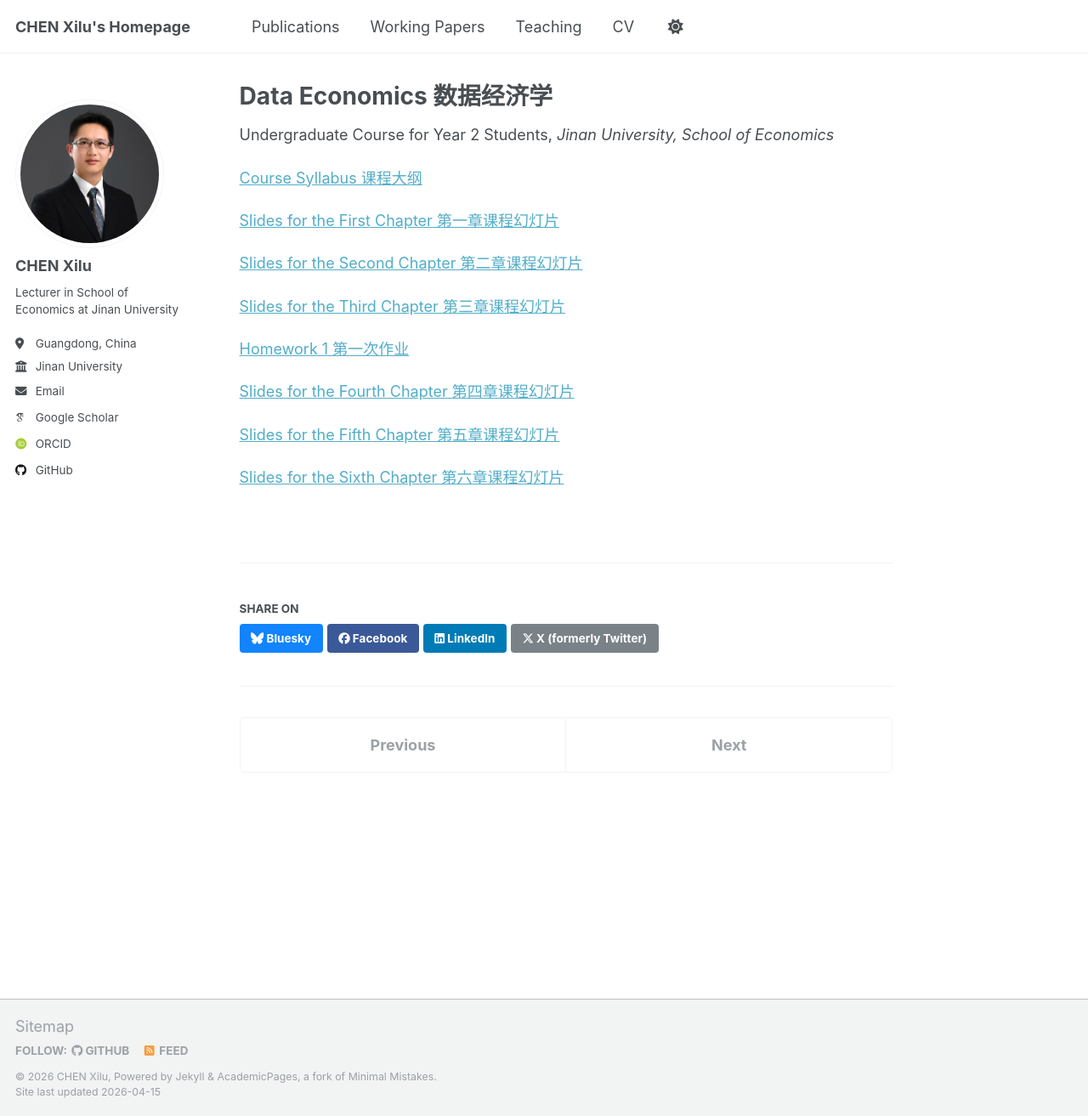
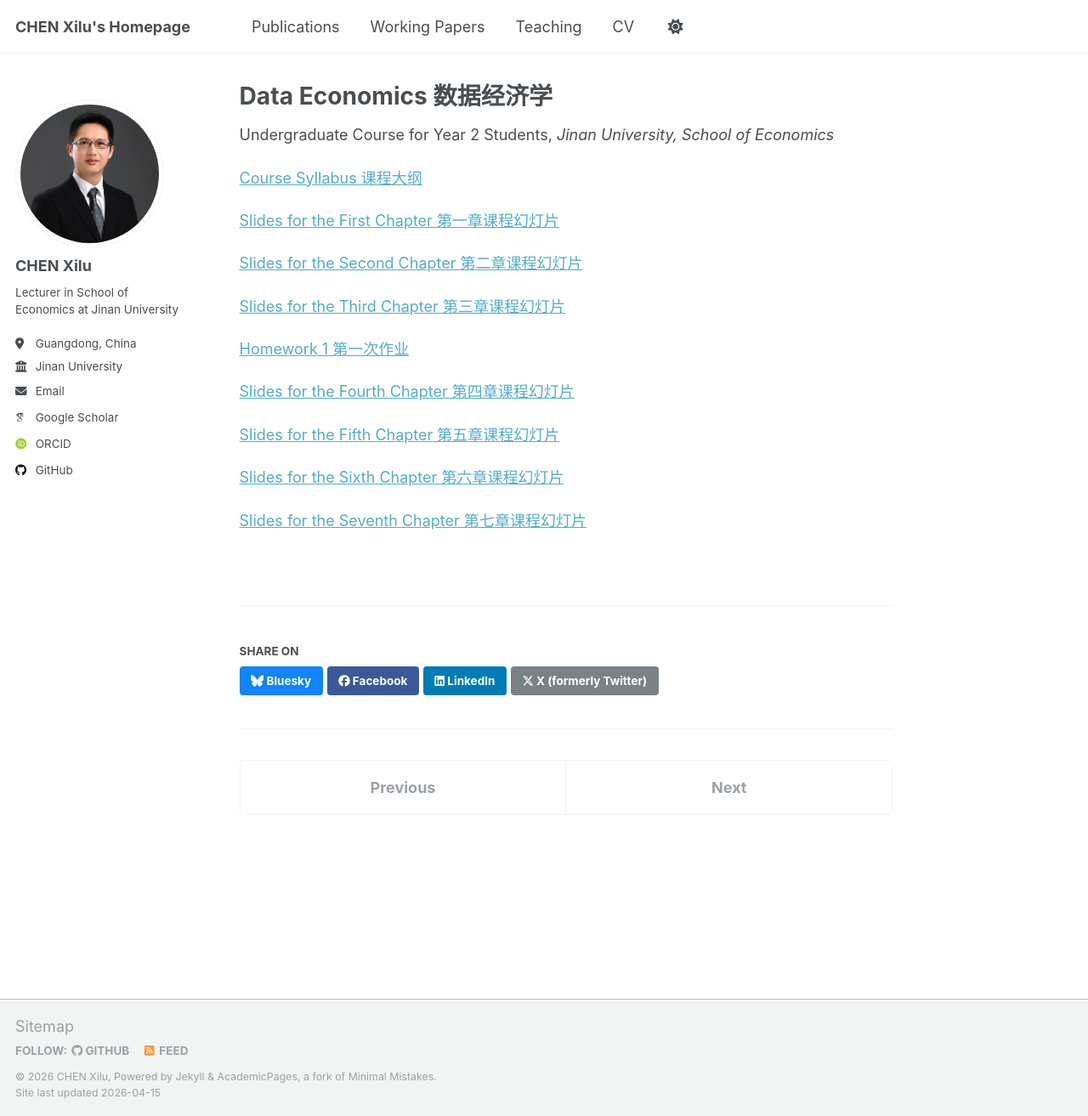
Before and after one commit to Xilu-CHEN/xilu-chen.github.io, a Jekyll site: the page built from _teaching/data_econ.md, in a window 1280 px wide and 1313 px high. Shown: the whole window at 85% size. Built offline with Jekyll 4.4.1, drawn with Linux system fonts in a browser that asks for light colours; some web fonts are replaced; a script that is not in the unit is left out.

Commit message:
Update data_econ.md

```diff
--- a/_teaching/data_econ.md
+++ b/_teaching/data_econ.md
@@ -23,3 +23,5 @@ location: Guangdong, China
 [Slides for the Fifth Chapter 第五章课程幻灯片](http://xilu-chen.github.io/files/teaching_data_econ/《数据经济学》第5章.pdf){:target="_blank"}
 
 [Slides for the Sixth Chapter 第六章课程幻灯片](http://xilu-chen.github.io/files/teaching_data_econ/《数据经济学》第6章.pdf){:target="_blank"}
+
+[Slides for the Seventh Chapter 第七章课程幻灯片](http://xilu-chen.github.io/files/teaching_data_econ/《数据经济学》第7章.pdf){:target="_blank"}
```
